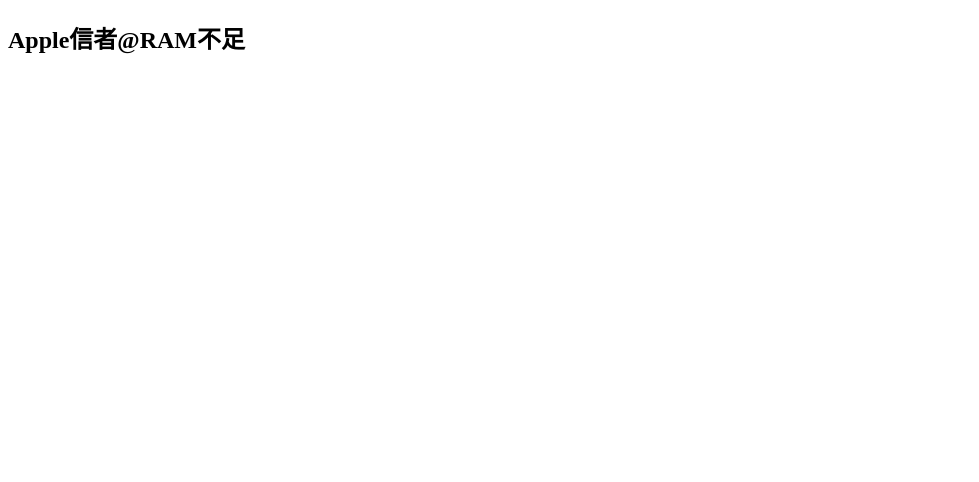
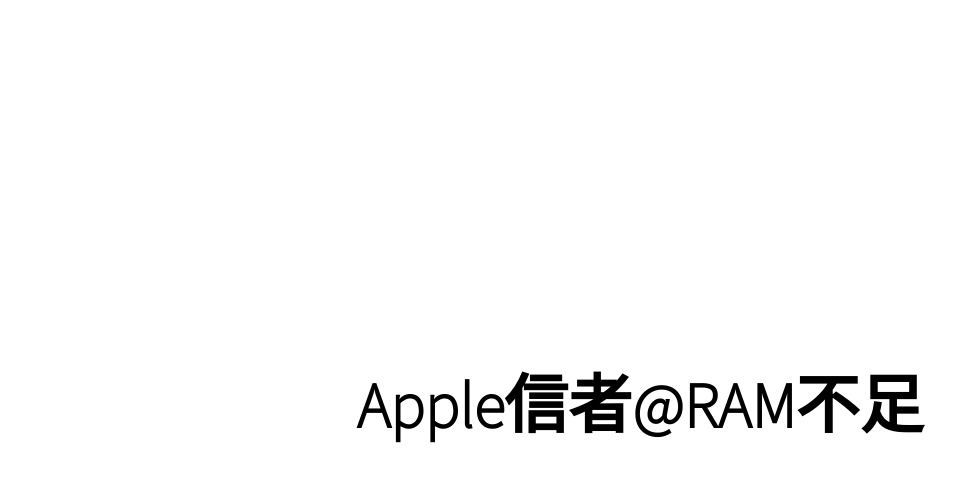
Before and after one commit to 54-xenon/anima.js-website, a plain HTML site: page index.html in a window 1280 px wide. Shown: the whole page, without its empty margins (0-979 px from the left). Drawn offline with Linux system fonts and the light colour scheme.

Commit message:
cssフォルダ追加

```diff
--- a/index.html
+++ b/index.html
@@ -1,6 +1,7 @@
 <!DOCTYPE html>
 <html lang="en">
 <head>
+    <link rel="stylesheet" href="style.css">
     <meta charset="UTF-8">
     <meta http-equiv="X-UA-Compatible" content="IE=edge">
     <meta name="viewport" content="width=device-width, initial-scale=1.0">
--- /dev/null
+++ b/style.css
@@ -0,0 +1,20 @@
+@import url('https://fonts.googleapis.com/css2?family=Source+Sans+Pro:wght@200&family=Ubuntu:ital,wght@1,300&display=swap');
+
+* {
+    margin: 0;
+    padding: 0;
+    font-family: "Source Sans Pro", sans-serif;
+    box-sizing: border-box;
+}
+
+body {
+    display: flex;
+    align-items: center;
+    justify-content: center;
+    min-height: 100vh;
+}
+
+h2 {
+    text-align: center;
+    font-size: 4rem;
+}
```
